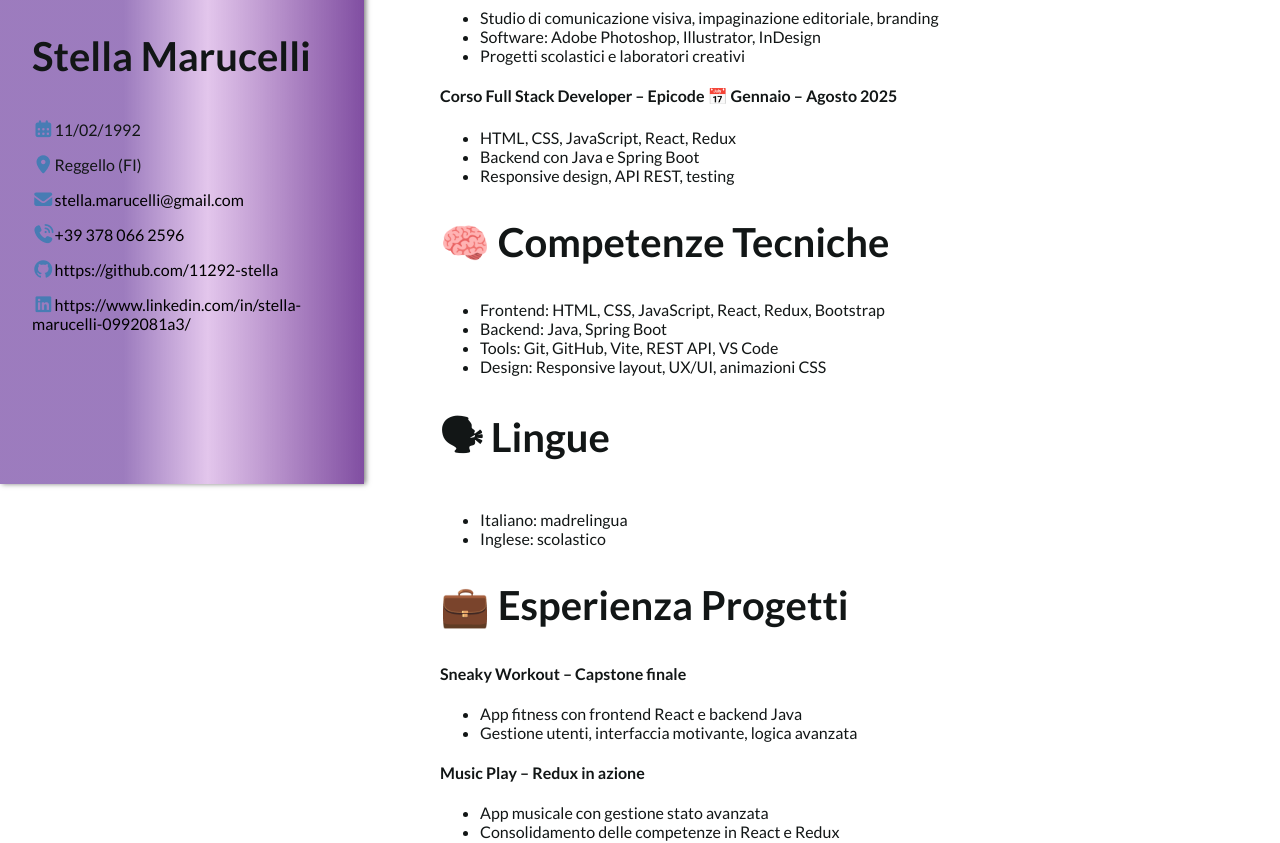
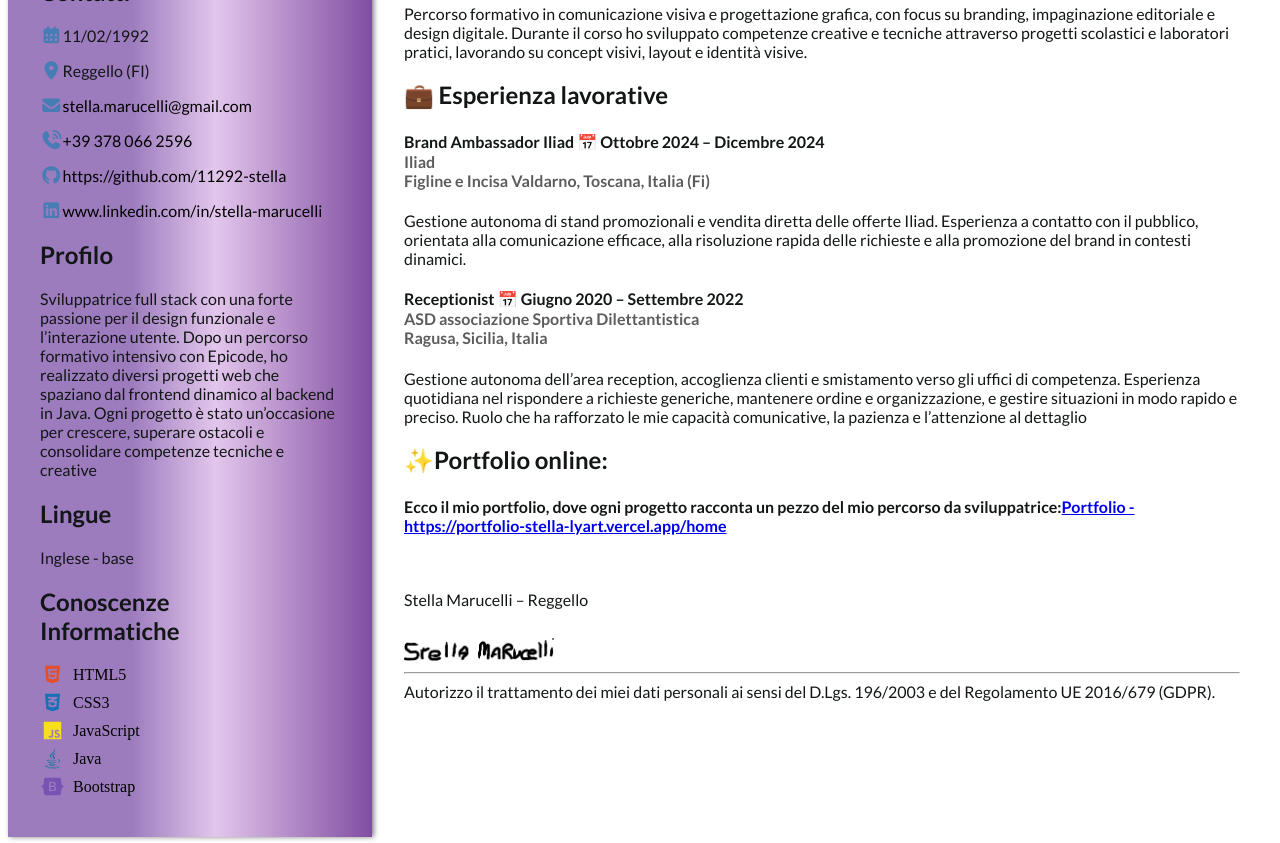
Before and after one commit to 11292-stella/cv-stella-marucelli, a React (Vite) app: page / in a window 1280 px wide. Shown: the part 380-1223 px from the top of the page. Built offline with nearby package versions, Linux system fonts and the light colour scheme.

Commit message:
Primo commit

```diff
--- a/src/Cv.jsx
+++ b/src/Cv.jsx
@@ -6,7 +6,7 @@
     <div className="cv-layout">
       <div className="cv-sidebar">
         <img src="/imp.png" alt="Foto profilo" className="cv-photo" />
-        <h3>Stella Marucelli</h3>
+        <h2>Contatti</h2>
         <p className="d-flex align-items-center justify-content-center">
           <i
             className="fas fa-calendar-alt"
@@ -21,7 +21,6 @@
           ></i>
           <span className="ms-3">Reggello (FI)</span>
         </p>
-
         <p>
           <a
             href="mailto:stella.marucelli@gmail.com"
@@ -71,16 +70,11 @@
               className="fab fa-linkedin"
               style={{ fontSize: "18px", color: "#477cb4ff" }}
             ></i>
-            <span className="ms-2">
-              https://www.linkedin.com/in/stella-marucelli-0992081a3/
-            </span>
+            <span className="ms-2">www.linkedin.com/in/stella-marucelli</span>
           </a>
         </p>
         {/* ... */}
-      </div>
-
-      <div className="cv-content">
-        <h2>🎯 Profilo</h2>
+        <h2>Profilo</h2>
         <p>
           Sviluppatrice full stack con una forte passione per il design
           funzionale e l’interazione utente. Dopo un percorso formativo
@@ -89,58 +83,114 @@
           un’occasione per crescere, superare ostacoli e consolidare competenze
           tecniche e creative
         </p>
+        <h2>Lingue</h2>
+        <p>Inglese - base</p>
+
+        <h2>
+          Conoscenze <br /> Informatiche
+        </h2>
+
+        <ul className="list-unstyled">
+          <li className="d-flex align-items-center">
+            <i
+              className="fab fa-html5"
+              style={{ fontSize: "20px", color: "#E34F26" }}
+            ></i>
+            <span className="ms-2">HTML5</span>
+          </li>
+          <li className="d-flex align-items-center">
+            <i
+              className="fab fa-css3-alt"
+              style={{ fontSize: "20px", color: "#1572B6" }}
+            ></i>
+            <span className="ms-2">CSS3</span>
+          </li>
+          <li className="d-flex align-items-center">
+            <i
+              className="fab fa-js"
+              style={{ fontSize: "20px", color: "#F7DF1E" }}
+            ></i>
+            <span className="ms-2">JavaScript</span>
+          </li>
+          <li className="d-flex align-items-center">
+            <i
+              className="fab fa-java"
+              style={{ fontSize: "20px", color: "#007396" }}
+            ></i>
+            <span className="ms-2">Java</span>
+          </li>
+          <li className="d-flex align-items-center">
+            <i
+              className="fab fa-bootstrap"
+              style={{ fontSize: "20px", color: "#7952B3" }}
+            ></i>
+            <span className="ms-2">Bootstrap</span>
+          </li>
+        </ul>
+      </div>
+
+      <div className="cv-content">
+        <h1>Stella Marucelli</h1>
+        <h2>Junior Full Stack Developer</h2>
         <h2>🎓 Formazione</h2>
-        <h4>📍 Qualifica professionale in Grafica Pubblicitaria</h4>
+
+        <h4>Master Full Stack Developer – Epicode 📅 Gennaio – Agosto 2025</h4>
         <p>
-          <ul>
-            <li>
-              Studio di comunicazione visiva, impaginazione editoriale, branding
-            </li>
-            <li>Software: Adobe Photoshop, Illustrator, InDesign</li>
-            <li>Progetti scolastici e laboratori creativi</li>
-          </ul>
-        </p>
-        <h4>Corso Full Stack Developer – Epicode 📅 Gennaio – Agosto 2025</h4>
-        <p>
-          <ul>
-            <li>HTML, CSS, JavaScript, React, Redux</li>
-            <li>Backend con Java e Spring Boot</li>
-            <li>Responsive design, API REST, testing</li>
-          </ul>
-        </p>
-        <h2>🧠 Competenze Tecniche</h2>
-        <p>
-          <ul>
-            <li>Frontend: HTML, CSS, JavaScript, React, Redux, Bootstrap</li>
-            <li>Backend: Java, Spring Boot</li>
-            <li>Tools: Git, GitHub, Vite, REST API, VS Code</li>
-            <li>Design: Responsive layout, UX/UI, animazioni CSS</li>
-          </ul>
-        </p>
-        <h2>🗣 Lingue</h2>
-        <p>
-          <ul>
-            <li>Italiano: madrelingua</li>
-            <li>Inglese: scolastico</li>
-          </ul>
-        </p>
-        <h2>💼 Esperienza Progetti</h2>
-        <h4>Sneaky Workout – Capstone finale </h4>
-        <p>
-          <ul>
-            <li>App fitness con frontend React e backend Java</li>
-            <li>Gestione utenti, interfaccia motivante, logica avanzata</li>
-          </ul>
-        </p>
-        <h4>Music Play – Redux in azione </h4>
-        <p>
-          <ul>
-            <li>App musicale con gestione stato avanzata</li>
-            <li>Consolidamento delle competenze in React e Redux</li>
-          </ul>
+          Percorso intensivo di formazione pratica e teorica sullo sviluppo web
+          full stack. Durante il corso ho acquisito competenze nello sviluppo di
+          applicazioni web moderne, sia lato frontend che backend, lavorando su
+          progetti individuali e di gruppo.
         </p>
         <h4>
-          ...tutti i miei progetti{" "}
+          Qualifica professionale in Grafica Pubblicitaria 📅 Settembre 2009 –
+          Agosto 2011
+        </h4>
+        <p>
+          Percorso formativo in comunicazione visiva e progettazione grafica,
+          con focus su branding, impaginazione editoriale e design digitale.
+          Durante il corso ho sviluppato competenze creative e tecniche
+          attraverso progetti scolastici e laboratori pratici, lavorando su
+          concept visivi, layout e identità visive.
+        </p>
+
+        <h2>💼 Esperienza lavorative</h2>
+
+        <h4>
+          Brand Ambassador Iliad 📅 Ottobre 2024 – Dicembre 2024 <br />{" "}
+          <span className="luogo">Iliad</span> <br />
+          <span className="luogo">
+            Figline e Incisa Valdarno, Toscana, Italia (Fi)
+          </span>
+        </h4>
+
+        <p>
+          Gestione autonoma di stand promozionali e vendita diretta delle
+          offerte Iliad. Esperienza a contatto con il pubblico, orientata alla
+          comunicazione efficace, alla risoluzione rapida delle richieste e alla
+          promozione del brand in contesti dinamici.
+        </p>
+        <h4>
+          Receptionist 📅 Giugno 2020 – Settembre 2022 <br />
+          <span className="luogo">
+            ASD associazione Sportiva Dilettantistica
+          </span>{" "}
+          <br />
+          <span className="luogo">Ragusa, Sicilia, Italia</span>
+        </h4>
+        <p>
+          Gestione autonoma dell’area reception, accoglienza clienti e
+          smistamento verso gli uffici di competenza. Esperienza quotidiana nel
+          rispondere a richieste generiche, mantenere ordine e organizzazione, e
+          gestire situazioni in modo rapido e preciso. Ruolo che ha rafforzato
+          le mie capacità comunicative, la pazienza e l’attenzione al dettaglio
+        </p>
+
+        <h2>✨Portfolio online:</h2>
+        <h4>
+          <span>
+            Ecco il mio portfolio, dove ogni progetto racconta un pezzo del mio
+            percorso da sviluppatrice:
+          </span>
           <a href="https://portfolio-stella-lyart.vercel.app/home">
             Portfolio - https://portfolio-stella-lyart.vercel.app/home
           </a>
--- a/src/styles/cv.css
+++ b/src/styles/cv.css
@@ -2,38 +2,32 @@
 
 .cv-layout {
   display: flex;
-  flex-direction: row;
-  min-height: 100vh;
+  align-items: flex-start;
 }
 
 .cv-sidebar {
-  position: fixed;
-  top: 0;
-  left: 0;
-  width: 300px;
-  height: 100vh;
-  background: #420382;
+  flex: 0 0 300px;
   background: linear-gradient(
     90deg,
     rgba(66, 3, 130, 0.52) 34%,
     rgba(208, 160, 223, 0.6) 57%,
     rgba(106, 47, 145, 0.85) 100%
   );
-
   padding: 2rem;
   box-shadow: 2px 0 5px rgba(0, 0, 0, 0.5);
-  overflow-y: auto;
+  position: sticky;
+  top: 0;
+  height: fit-content;
 }
 
 .cv-content {
   flex: 1;
   padding: 2rem;
-  margin-left: 400px;
 }
 
 .cv-photo {
   width: 60%;
-  height: 40%;
+  height: auto;
   border-radius: 8px;
   margin-bottom: 1rem;
   box-shadow: 2px 0 5px rgba(0, 0, 0, 0.5);
@@ -63,10 +57,33 @@
 h2 {
   color: rgb(18, 22, 22);
   font-family: "Lato", sans-serif;
-  font-size: 2.5rem;
+  font-size: 1.5rem;
 }
 
 h4 {
   color: rgb(18, 22, 22);
   font-family: "Lato", sans-serif;
 }
+
+.list-unstyled {
+  padding-left: 0;
+  margin-bottom: 0;
+}
+
+.list-unstyled li {
+  list-style: none;
+  display: flex;
+  align-items: center;
+  gap: 0.5rem;
+  margin-bottom: 0.5rem;
+}
+
+h1 {
+  color: rgb(18, 22, 22);
+  font-family: "Lato", sans-serif;
+  font-size: 2.5rem;
+}
+
+.luogo {
+  color: #5c5c5c;
+}
```
